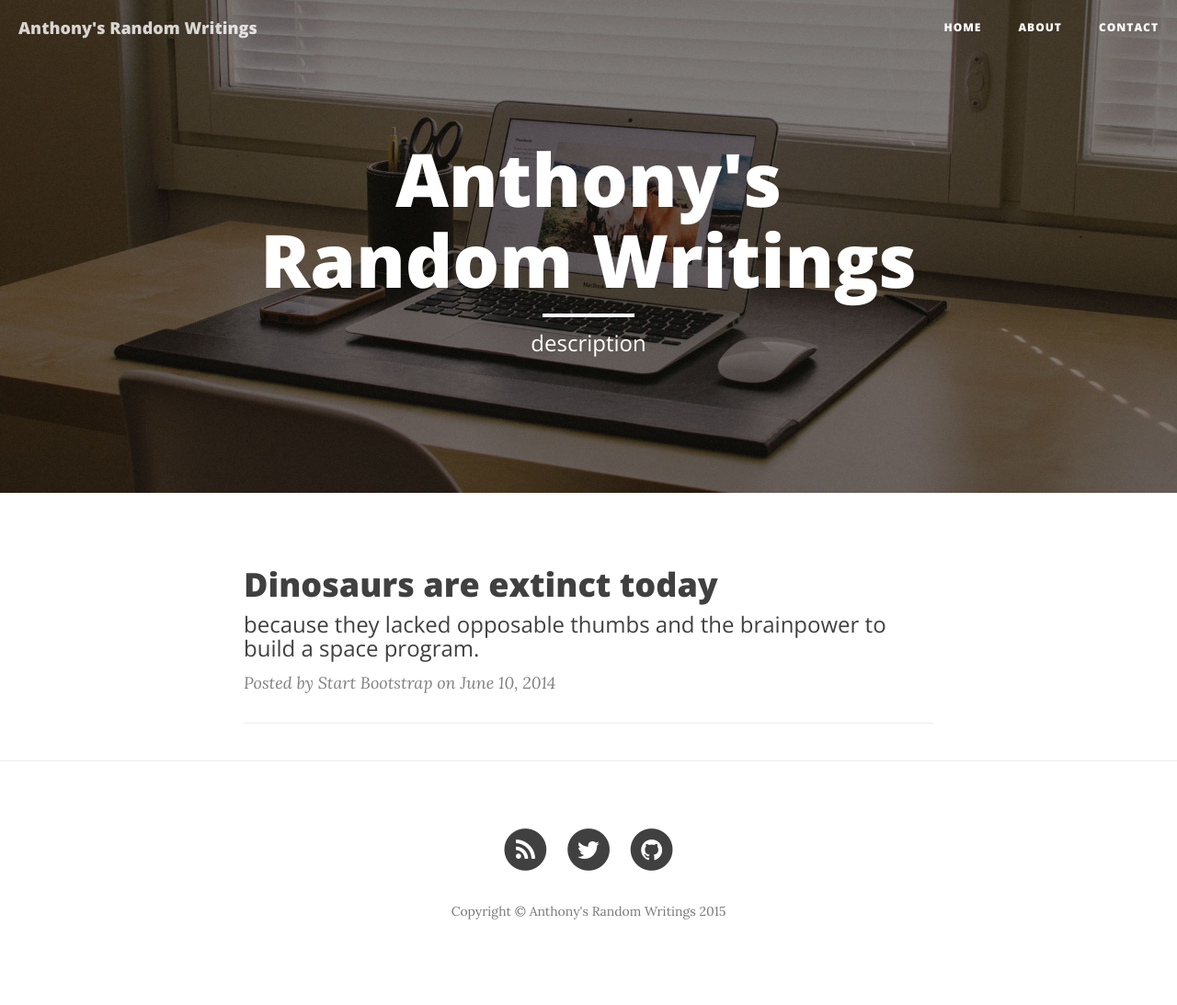
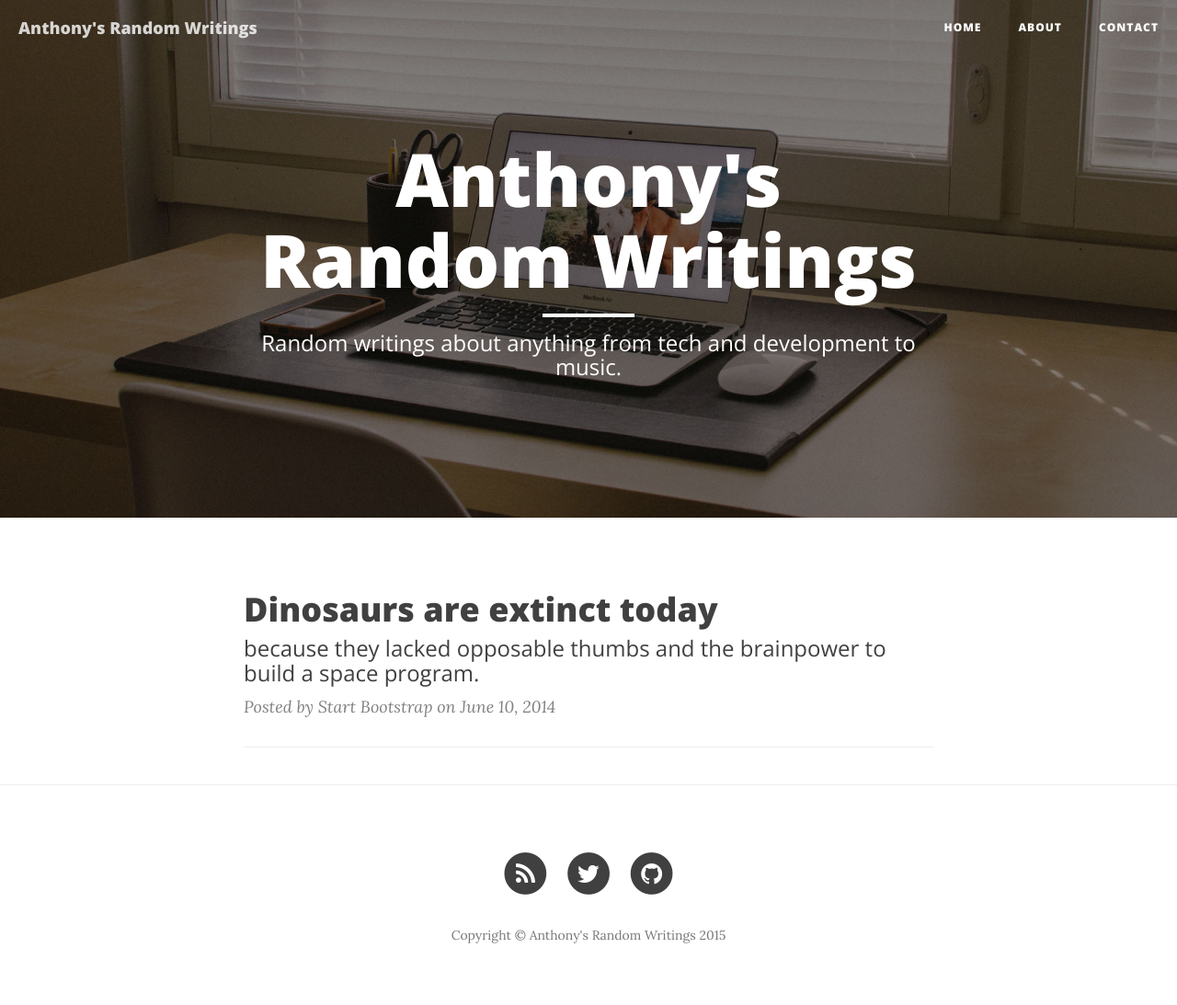
Before and after one commit to anthonycastelli/anth, a Jekyll site: the page built from index.html, in a window 1280 px wide. Shown: the whole page at 92% size. Built offline with Jekyll 4.4.1, drawn with Linux system fonts in a browser that asks for light colours; nearby versions of some CDN libraries; the list of posts is cut into pages by our own code; before the commit the page ends 1067 px from its top, so only the background shows below that.

Commit message:
Screw it

```diff
--- a/index.html
+++ b/index.html
@@ -1,6 +1,6 @@
 ---
 layout: page
-description: description
+description: Random writings about anything from tech and development to music.
 ---
 
 {% for post in paginator.posts %}
```
